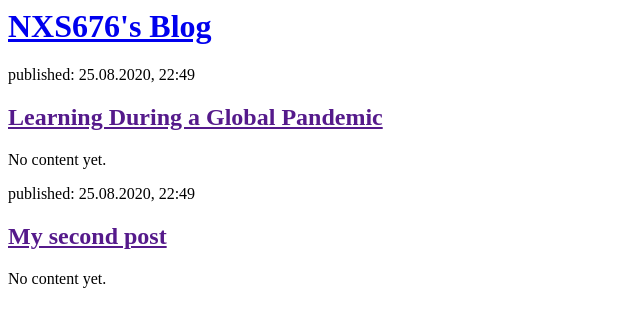
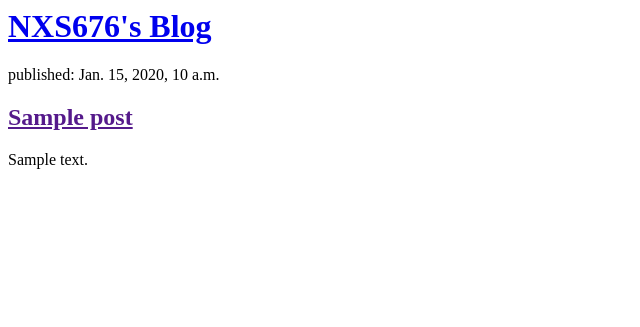
Before and after one commit to nxs676/bridging_coursework, a Django app: page / in a window 1280 px wide. Shown: the top 327 px of the page, without its empty margins (0-640 px from the left). Run offline with Django 3.2, Linux system fonts and the light colour scheme; tables that the repository leaves empty hold one stand-in row (values such as "Sample post").

Commit message:
Modified templates to display posts from database.

```diff
--- a/blog/templates/blog/post_list.html
+++ b/blog/templates/blog/post_list.html
@@ -7,16 +7,12 @@
             <h1><a href="/">NXS676's Blog</a></h1>
         </div>
 
-        <div>
-            <p>published: 25.08.2020, 22:49</p>
-            <h2><a href="">Learning During a Global Pandemic</a></h2>
-            <p>No content yet.</p>
-        </div>
-
-        <div>
-            <p>published: 25.08.2020, 22:49</p>
-            <h2><a href="">My second post</a></h2>
-            <p>No content yet.</p>
-        </div>
+        {% for post in posts %}
+            <div>
+                <p>published: {{ post.published_date }}</p>
+                <h2><a href="">{{ post.title }}</a></h2>
+                <p>{{ post.text|linebreaksbr }}</p>
+            </div>
+        {% endfor %}
     </body>
 </html>
--- a/blog/views.py
+++ b/blog/views.py
@@ -1,4 +1,8 @@
 from django.shortcuts import render
+from django.utils import timezone
+from .models import Post
+
 
 def post_list(request):
-    return render(request, 'blog/post_list.html', {})
+    posts = Post.objects.filter(published_date__lte=timezone.now()).order_by('published_date')
+    return render(request, 'blog/post_list.html', {'posts': posts})
```
